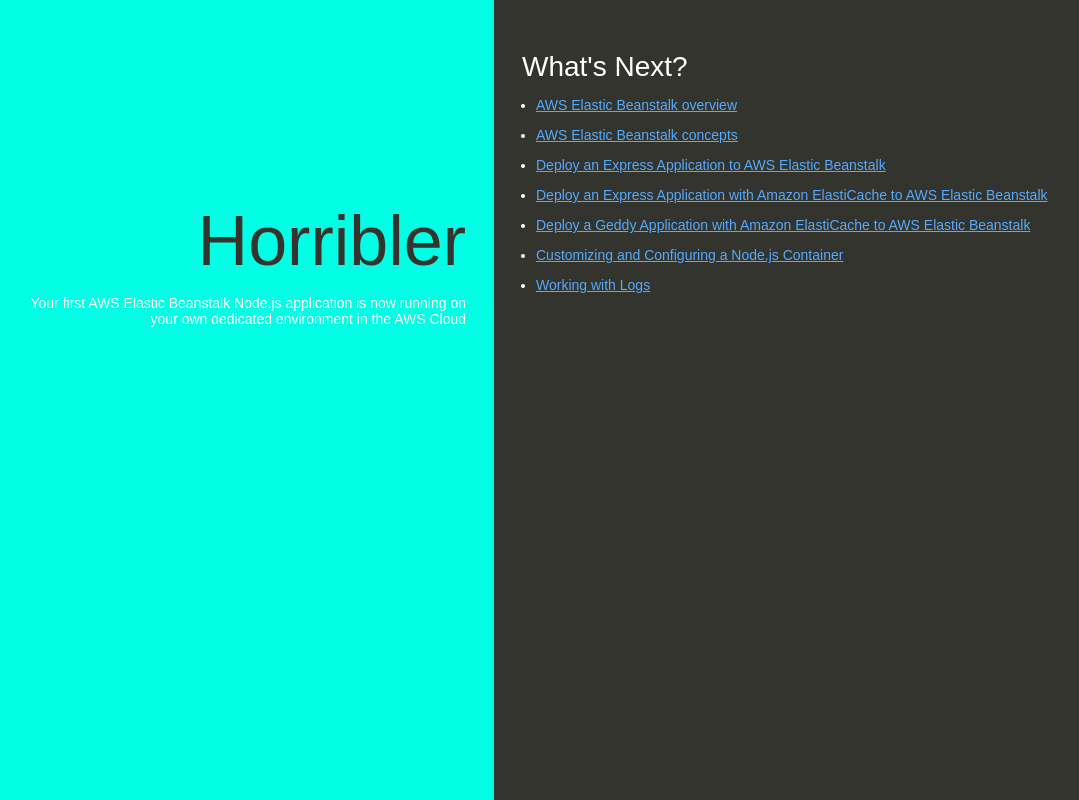
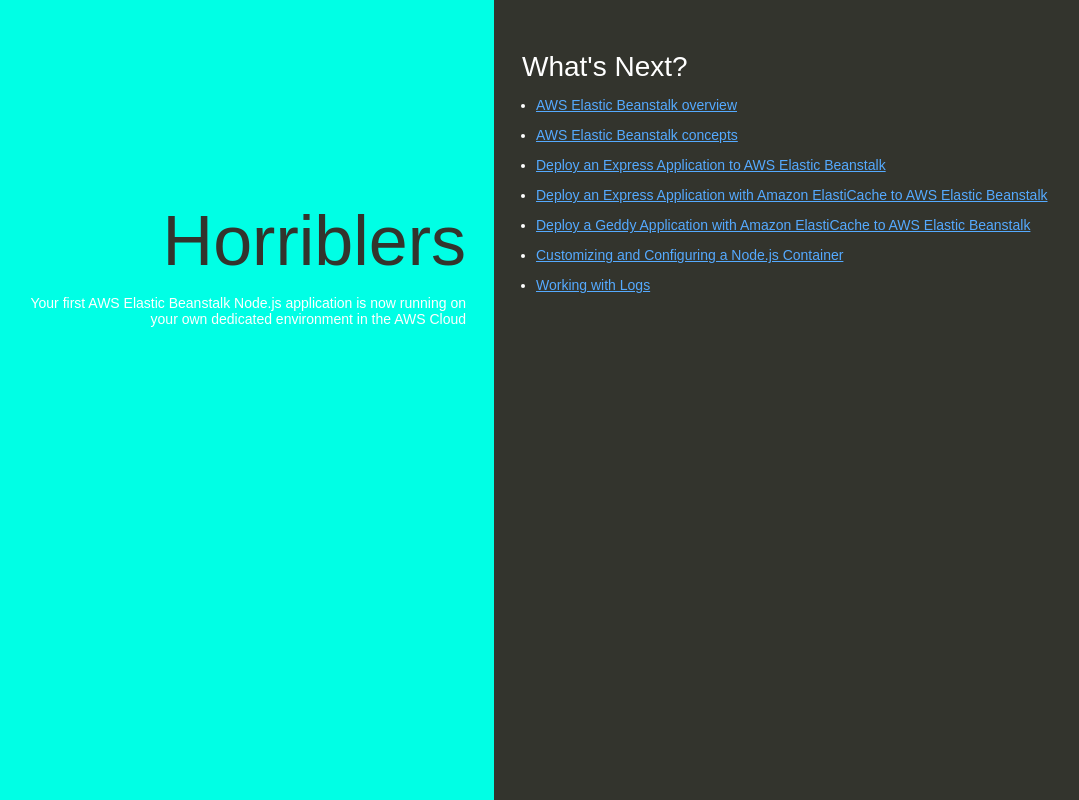
Before and after one commit to amt-dwemoh-kesseh/test-codePipeline-skill, a website: page index.html in a window 1280 px wide. Shown: the whole page, without its empty margins (146-1225 px from the left). Drawn offline with Linux system fonts and the light colour scheme.

Commit message:
refactor: modify texter

```diff
--- a/index.html
+++ b/index.html
@@ -74,7 +74,7 @@
   </head>
   <body>
     <div class="textColumn">
-      <h1>Horribler</h1>
+      <h1>Horriblers</h1>
       <p>Your first AWS Elastic Beanstalk Node.js application is now running on your own dedicated environment in the AWS Cloud</p>
     </div>
     <div class="linksColumn">
```
